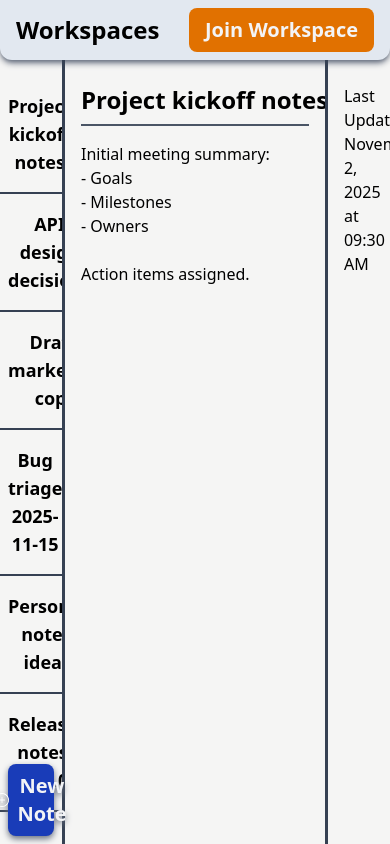
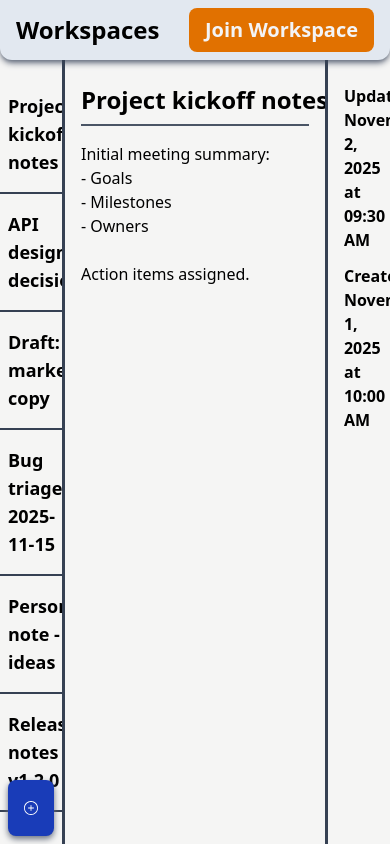
Before and after one commit to haris-hm/workspaces, a React (Vite) app in the folder client/: page / in a window 390 px wide. Shown: the top 844 px of the page. Built offline with nearby package versions, Linux system fonts and the light colour scheme.

Commit message:
Tweak UI

```diff
--- a/client/src/App.jsx
+++ b/client/src/App.jsx
@@ -112,10 +112,13 @@ function App() {
           />
           <button
             onClick={createNewNote}
-            className="absolute inset-x-0 bottom-0 flex flex-row items-center justify-center mx-2 mb-2 py-2 px-4 gap-2 bg-blue-800 rounded-lg drop-shadow-md drop-shadow-gray-500 border-blue-700 hover:brightness-110 active:brightness-90 cursor-pointer shrink-0"
+            className="absolute inset-x-0 bottom-0 flex flex-row align-middle items-center justify-center mx-2 mb-2 py-2 px-4 gap-2 bg-blue-800 rounded-lg drop-shadow-md drop-shadow-gray-500 border-blue-700 hover:brightness-110 active:brightness-90 cursor-pointer shrink-0"
           >
-            <img src="icons/plus-circle.svg" className="w-5 h-5" />
-            <p className="text-xl text-center text-gray-100 font-semibold">
+            <img
+              src="icons/plus-circle.svg"
+              className="size-5 max-md:size-10"
+            />
+            <p className="max-md:hidden text-xl text-center text-gray-100 font-semibold">
               New Note
             </p>
           </button>
--- a/client/src/components/InfoSidebar.jsx
+++ b/client/src/components/InfoSidebar.jsx
@@ -1,4 +1,4 @@
-function InfoSidebar({ note, className }) {
+function InfoSidebar({ note, workspace, className = "" }) {
   const dateOptions = {
     year: "numeric",
     month: "long",
@@ -19,7 +19,15 @@ function InfoSidebar({ note, className }) {
   return (
     <div className={`flex flex-col border-l-3 border-gray-700 ${className}`}>
       <div className="flex flex-col px-4 py-2">
-        <h2>Last Updated: {updatedAt}</h2>
+        <div className="flex flex-col md:flex-row justify-between text-md font-semibold md:gap-2">
+          <h2>Updated:</h2>
+          <h2>{updatedAt}</h2>
+        </div>
+
+        <div className="flex flex-col md:flex-row mt-3 justify-between text-md font-semibold md:gap-2">
+          <h2>Created:</h2>
+          <h2>{createdAt}</h2>
+        </div>
       </div>
     </div>
   );
--- a/client/src/components/NoteItem.jsx
+++ b/client/src/components/NoteItem.jsx
@@ -13,7 +13,7 @@ function NoteItem({ note, onClick }) {
       }}
       onClick={onClick}
     >
-      <h1 className="text-lg font-semibold">{note.title}</h1>
+      <h1 className="text-lg font-semibold text-left">{note.title}</h1>
       <img
         src="/icons/right-arrow.svg"
         className={`w-8 h-8 ${isHovered ? "" : "invisible"}`}
```
Also changed, not shown: client/src/api/note.js (added), client/src/api/workspace.js (added).
